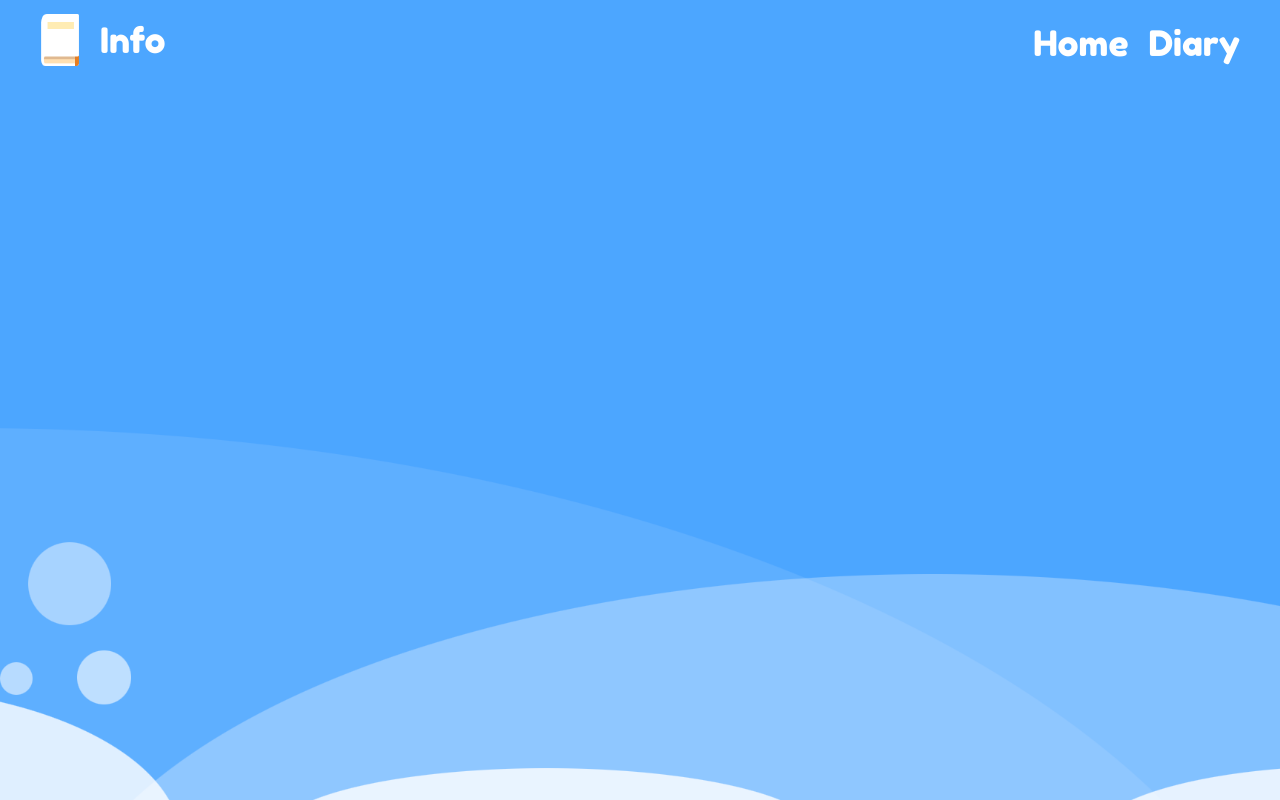
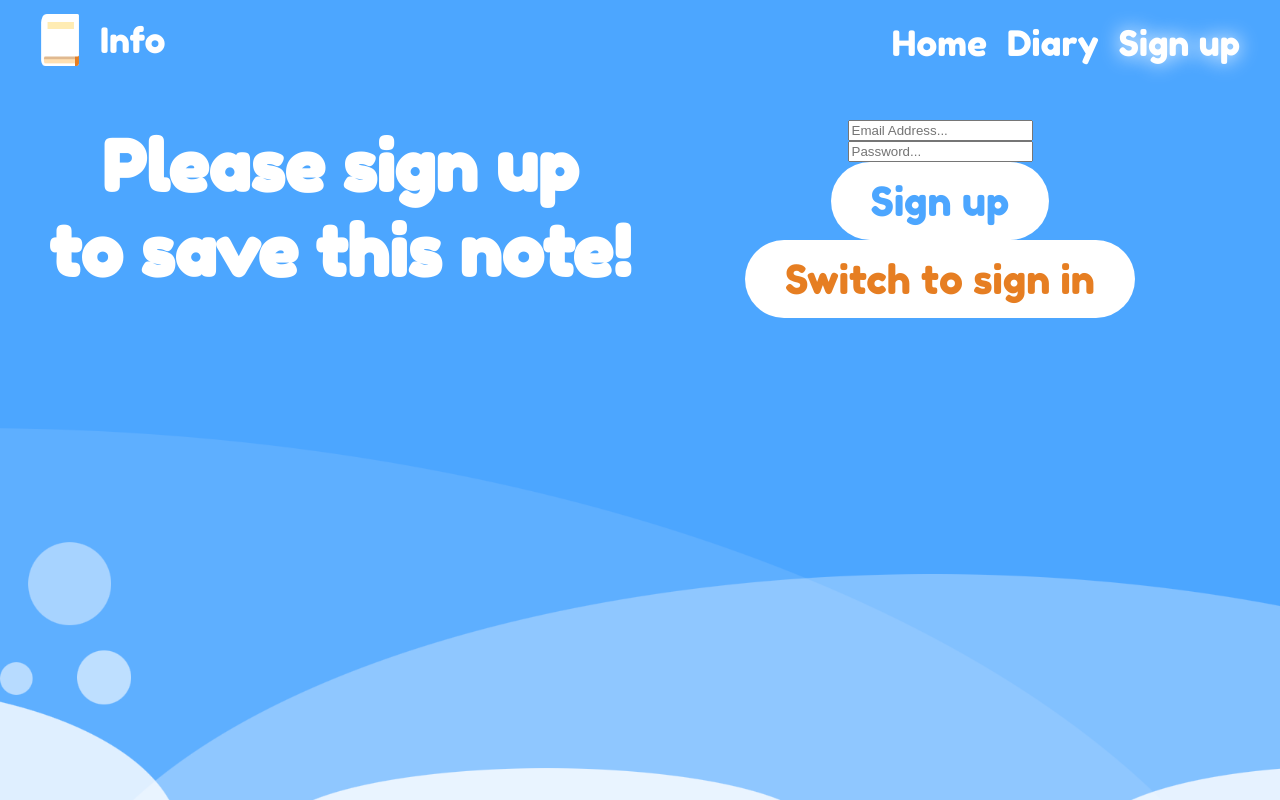
Before and after one commit to augustvulpes/diary-app, a React (Create React App) app: page /signup in a window 1280 px wide. Built offline with nearby package versions, Linux system fonts and the light colour scheme.

Commit message:
starting auth page development

```diff
--- a/src/App.js
+++ b/src/App.js
@@ -6,6 +6,7 @@ import './App.css';
 import Layout from './containers/Layout/Layout';
 import Home from './containers/Home/Home';
 import Diary from './containers/Diary/Diary';
+import Auth from './containers/Auth/Auth';
 
 class App extends Component {
   render() {
@@ -13,6 +14,7 @@ class App extends Component {
       <Switch>
         <Route path="/" exact component={Home} />
         <Route path="/diary" component={Diary} />
+        <Route path="/signup" component={() => <Auth />} />
         {/* <Redirect to="/" /> */}
       </Switch>
     );
--- a/src/components/Navigation/NavigationLinks/NavigationLinks.js
+++ b/src/components/Navigation/NavigationLinks/NavigationLinks.js
@@ -8,6 +8,7 @@ const navigationLinks = props => {
         <ul className={classes.NavigationLinks}>
             <NavigationLink link="/">Home</NavigationLink>
             <NavigationLink link="/diary">Diary</NavigationLink>
+            <NavigationLink link="/signup">Sign up</NavigationLink>
         </ul>
     );
 };
--- a/src/components/UI/Button/Button.js
+++ b/src/components/UI/Button/Button.js
@@ -3,10 +3,16 @@ import React from 'react';
 import classes from './Button.module.css'
 
 const button = props => {
+    const classList = [classes.Button];
+
+    if (props.orange) {
+        classList.push(classes.Orange);
+    };
+
     return (
         <button
             disabled={props.disabled}
-            className={classes.Button}
+            className={classList.join(' ')}
             onClick={props.clicked}>{props.children}</button>
     );
 };
--- a/src/components/UI/Button/Button.module.css
+++ b/src/components/UI/Button/Button.module.css
@@ -22,3 +22,11 @@
     box-shadow: none;
     cursor: default;
 }
+
+.Orange {
+    color: #e67e22;
+}
+
+.Orange:hover {
+    color: #ff851b;
+}
--- /dev/null
+++ b/src/containers/Auth/Auth.js
@@ -0,0 +1,31 @@
+import React, { Component } from 'react';
+
+import classes from './Auth.module.css';
+import Button from '../../components/UI/Button/Button';
+
+class Auth extends Component {
+    // state = {
+
+    // }
+
+    render() {
+        return (
+            <div className={classes.AuthContent}>
+                <div className={classes.Warning}>
+                    <h1>Please sign up<br />
+                        to save this note!</h1>
+                </div>
+                <div className={classes.Panel}>
+                    <form>
+                        <input type="email" name="email" placeholder="Email Address..." />
+                        <input type="password" name="password" placeholder="Password..." />
+                        <Button>Sign up</Button>
+                    </form>
+                    <Button orange>Switch to sign in</Button>
+                </div>
+            </div>
+        );
+    };
+};
+
+export default Auth;
--- /dev/null
+++ b/src/containers/Auth/Auth.module.css
@@ -0,0 +1,32 @@
+.AuthContent {
+    display: flex;
+    align-items: center;
+    margin: 0 40px;
+}
+
+.Warning {
+    width: 100%;
+    text-align: center;
+    color: white;
+    margin-bottom: 20px;
+    box-sizing: border-box;
+}
+
+.Warning h1 {
+    font-family: 'Fredoka One', sans-serif;
+    font-size: 70px;
+    margin: 0;
+}
+
+.Panel {
+    width: 100%;
+    display: flex;
+    flex-direction: column;
+    align-items: center;
+}
+
+.Panel form {
+    display: flex;
+    flex-direction: column;
+    align-items: center;
+}
--- a/src/containers/Home/Home.js
+++ b/src/containers/Home/Home.js
@@ -4,7 +4,6 @@ import classes from './Home.module.css';
 import NewPost from '../NewPost/NewPost';
 
 class Home extends Component {
-
     render() {
         return (
             <div className={classes.HomeContent}>
--- a/src/containers/NewPost/NewPost.js
+++ b/src/containers/NewPost/NewPost.js
@@ -6,10 +6,6 @@ import * as actions from '../../store/actions/index';
 import Button from '../../components/UI/Button/Button';
 
 class NewPost extends Component {
-    // state = {
-    //     buttonAvailable: false
-    // };
-
     componentDidMount() {
         this.props.getLocalContent();
     };
```
